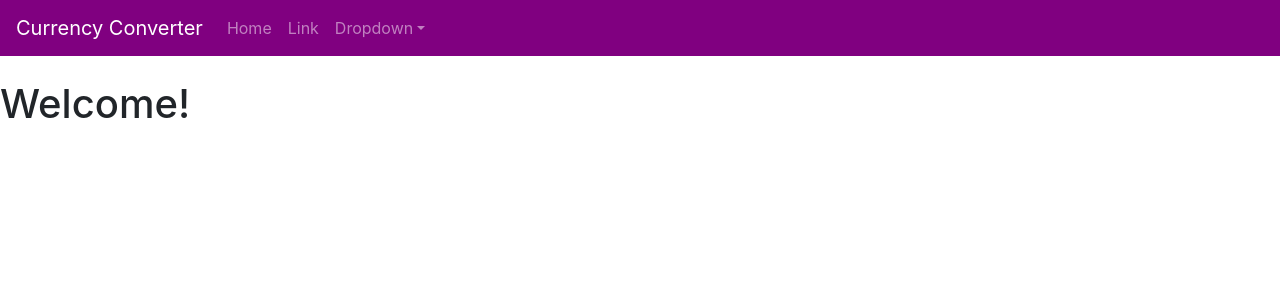
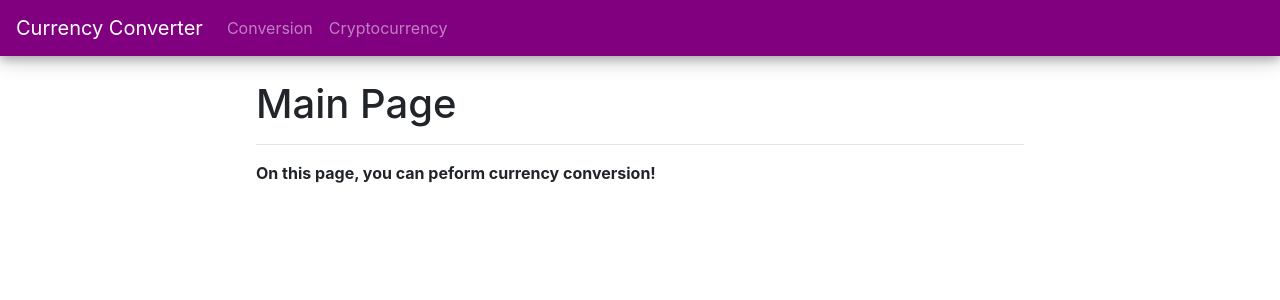
Before and after one commit to Okan1701/react-currency-converter, a React (Create React App) app: page / in a window 1280 px wide. Shown: the top 300 px of the page. Built offline with nearby package versions, Linux system fonts and the light colour scheme.

Commit message:
Added react-router with 2 blank pages

```diff
--- a/package.json
+++ b/package.json
@@ -7,10 +7,12 @@
     "@types/node": "11.13.4",
     "@types/react": "16.8.13",
     "@types/react-dom": "16.8.3",
+    "@types/react-router-dom": "^4.3.1",
     "bootstrap": "^4.3.1",
     "react": "^16.8.6",
     "react-bootstrap": "^1.0.0-beta.6",
     "react-dom": "^16.8.6",
+    "react-router-dom": "^5.0.0",
     "react-scripts": "2.1.8",
     "typescript": "3.4.3"
   },
--- a/src/App.css
+++ b/src/App.css
@@ -1,5 +1,11 @@
+.app-content {
+  margin-left: 20%;
+  margin-right: 20%;
+}
+
 .navbar {
   background-color: purple;
+  box-shadow: 0 4px 8px 0 rgba(0, 0, 0, 0.2), 0 6px 20px 0 rgba(0, 0, 0, 0.19);
 }
 
 .App-logo {
--- a/src/App.tsx
+++ b/src/App.tsx
@@ -1,37 +1,48 @@
-import React, { Component } from 'react';
-import logo from './logo.svg';
+import React, {Component} from 'react';
 import './App.css';
 import Navbar from "react-bootstrap/Navbar";
 import Nav from "react-bootstrap/Nav";
 import NavDropdown from "react-bootstrap/NavDropdown";
-import Form from "react-bootstrap/Form";
-import FormControl from "react-bootstrap/FormControl";
-import Button from "react-bootstrap/Button";
+import CurrencyConversion from "./CurrencyConversion";
+import {Route, Link, BrowserRouter as Router, Switch} from 'react-router-dom'
+import CryptocurrencyList from "./CryptocurrencyList";
+import NavLink from "react-bootstrap/NavLink";
 
-class App extends Component {
-  render() {
+interface IState {
+    route: string
+}
+
+interface IProps {
+    location: string
+}
+
+class App extends Component<any, IState> {
+    constructor(props: any) {
+        super(props)
+        this.state = {route: "/"};
+    }
+
+    render(): React.ReactNode {
         return (
+            <Router>
                 <div className="App">
                     <Navbar variant="dark" expand="lg">
                         <Navbar.Brand href="#home">Currency Converter</Navbar.Brand>
-                <Navbar.Toggle aria-controls="basic-navbar-nav" />
+                        <Navbar.Toggle aria-controls="basic-navbar-nav"/>
                         <Navbar.Collapse id="basic-navbar-nav">
                             <Nav className="mr-auto">
-                        <Nav.Link href="#home">Home</Nav.Link>
-                        <Nav.Link href="#link">Link</Nav.Link>
-                        <NavDropdown title="Dropdown" id="basic-nav-dropdown">
-                            <NavDropdown.Item href="#action/3.1">Action</NavDropdown.Item>
-                            <NavDropdown.Item href="#action/3.2">Another action</NavDropdown.Item>
-                            <NavDropdown.Item href="#action/3.3">Something</NavDropdown.Item>
-                            <NavDropdown.Divider />
-                            <NavDropdown.Item href="#action/3.4">Separated link</NavDropdown.Item>
-                        </NavDropdown>
+                                <Nav.Link as={Link} to="/">Conversion</Nav.Link>
+                                <Nav.Link as={Link} to="/cryptocurrency">Cryptocurrency</Nav.Link>
                             </Nav>
                         </Navbar.Collapse>
                     </Navbar>
-            <br/>
-            <h1>Welcome!</h1>
+                    <br></br>
+                    <Switch>
+                        <Route exact path="/" component={CurrencyConversion}/>
+                        <Route path="/cryptocurrency" component={CryptocurrencyList}/>
+                    </Switch>
                 </div>
+            </Router>
         );
     }
 }
--- /dev/null
+++ b/src/CryptocurrencyList.tsx
@@ -0,0 +1,16 @@
+import React, { Component, ReactNode } from 'react';
+
+
+class CryptocurrencyList extends Component {
+    render(): ReactNode {
+        return (
+            <div className="app-content">
+                <h1>Cryptocurrency Page</h1>
+                <hr></hr>
+                <strong>On this page, you can see a list of populair cryptocurrencies.</strong>
+            </div>
+        );
+    }
+}
+
+export default CryptocurrencyList
--- /dev/null
+++ b/src/CurrencyConversion.tsx
@@ -0,0 +1,16 @@
+import React, { Component, ReactNode } from 'react';
+
+
+class CurrencyConversion extends Component {
+    render(): ReactNode {
+        return (
+            <div className="app-content">
+                <h1>Main Page</h1>
+                <hr></hr>
+                <strong>On this page, you can peform currency conversion!</strong>
+            </div>
+        );
+    }
+}
+
+export default CurrencyConversion
```
Also changed, not shown: 1 other file (tests, documents, lock files or other folders). Lines whose indentation alone changed are shown as unchanged.
